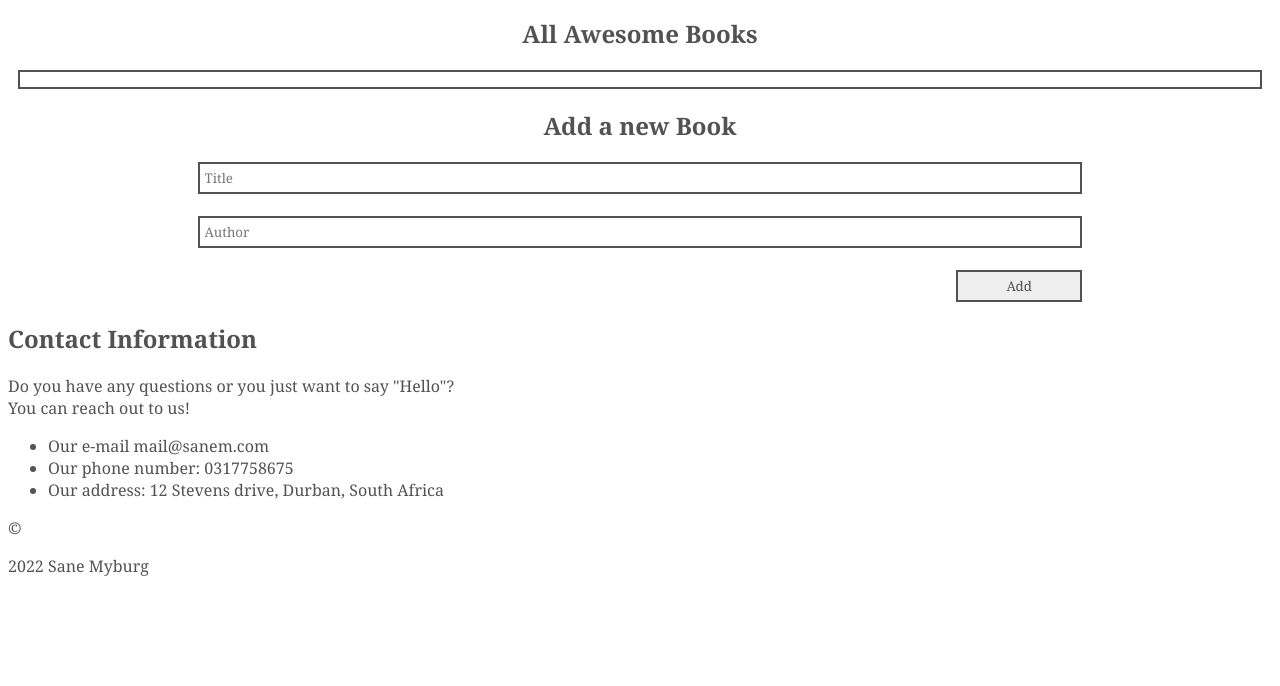
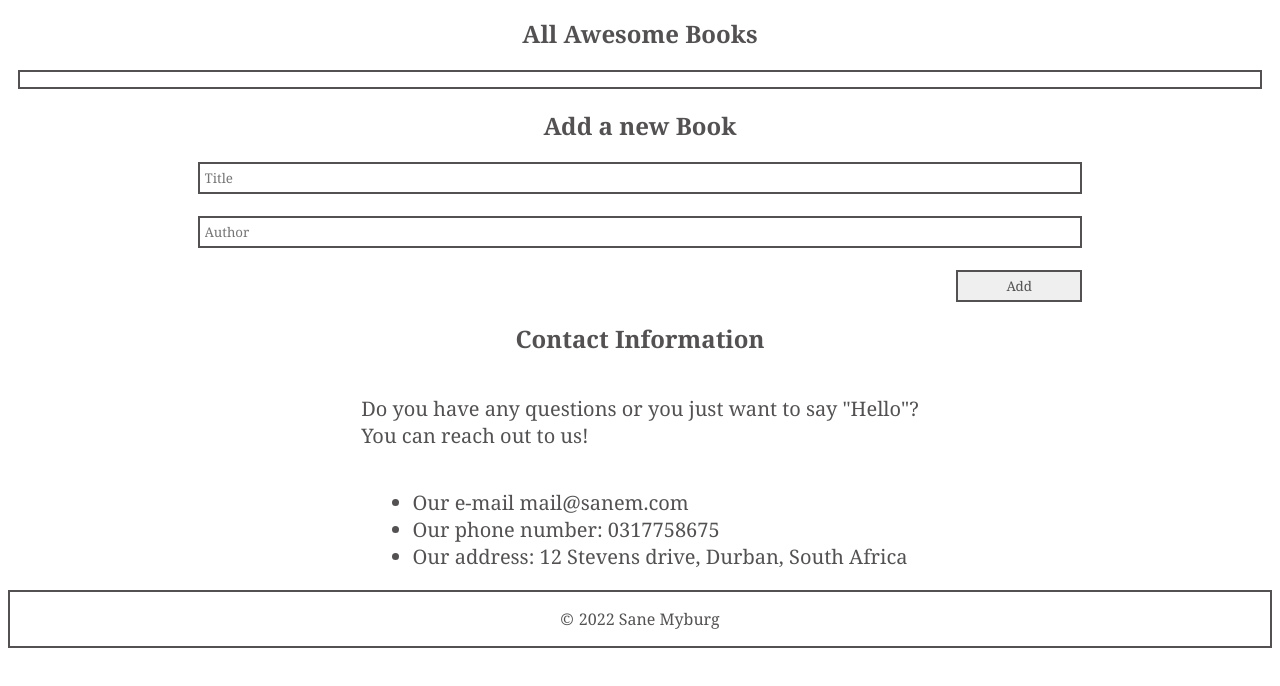
Before and after one commit to SaneMyburg/Book-App, a website: page index.html in a window 1280 px wide. Shown: the part 96-782 px from the top of the page. Drawn offline with nearby package versions, Linux system fonts and the light colour scheme.

Commit message:
Add style in footer

```diff
--- a/style.css
+++ b/style.css
@@ -109,3 +109,29 @@
     width: 10%;
     margin-left: 75%;
 }
+
+.contacts {
+    display: flex;
+    flex-direction: column;
+}
+
+.contacts h2 {
+    text-align: center;
+}
+
+.contacts p,
+.contacts ul {
+    align-self: center;
+    font-size: 20px;
+}
+
+footer {
+    display: flex;
+    justify-content: center;
+    border: 2px rgb(83, 81, 81) solid;
+}
+
+footer span {
+    margin-top: 16px;
+    padding-right: 5px;
+}
```
